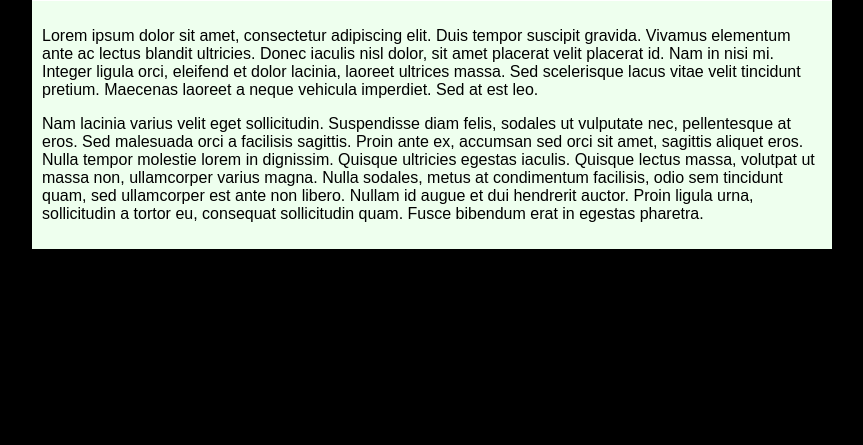
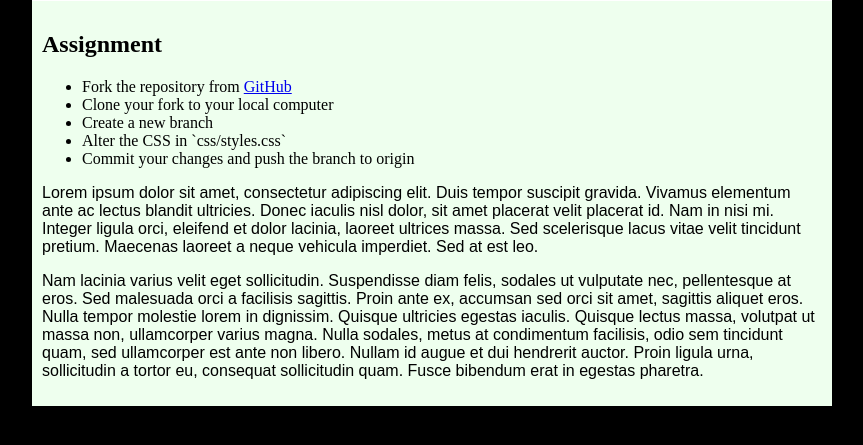
Before and after one commit to FbW-E04-1/css-practice, a plain HTML site: page index.html in a window 1280 px wide. Shown: the part 313-758 px from the top of the page, without its empty margins (208-1071 px from the left). Drawn offline with Linux system fonts and the light colour scheme.

Commit message:
Add instructions

```diff
--- a/css/styles.css
+++ b/css/styles.css
@@ -20,6 +20,13 @@ a {
   border: 1px solid red;
 }
 
+ul a {
+  margin: 0;
+  padding: 0;
+  background-color: transparent;
+  border: none;
+}
+
 h1 {
   text-align: center;
 }
--- a/index.html
+++ b/index.html
@@ -18,6 +18,19 @@
     <img src="https://placekitten.com/500/200" alt="kittens" />
 
     <div>
+      <h2>Assignment</h2>
+      <ul>
+        <li>
+          Fork the repository from
+          <a href="https://github.com/FbW-E04-1/css-practice">GitHub</a>
+        </li>
+
+        <li>Clone your fork to your local computer</li>
+        <li>Create a new branch</li>
+        <li>Alter the CSS in `css/styles.css`</li>
+        <li>Commit your changes and push the branch to origin</li>
+      </ul>
+
       <p>
         Lorem ipsum dolor sit amet, consectetur adipiscing elit. Duis tempor
         suscipit gravida. Vivamus elementum ante ac lectus blandit ultricies.
```
